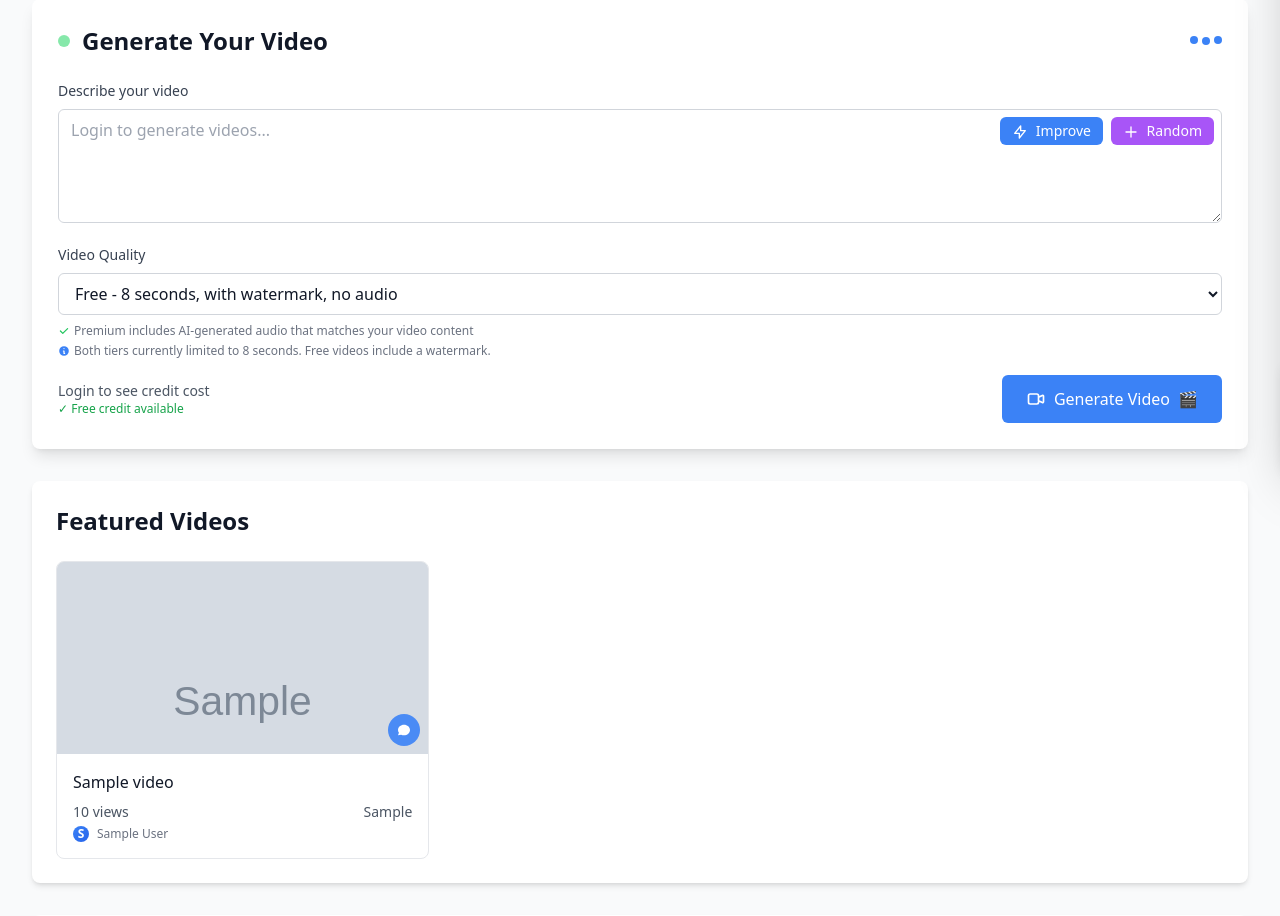
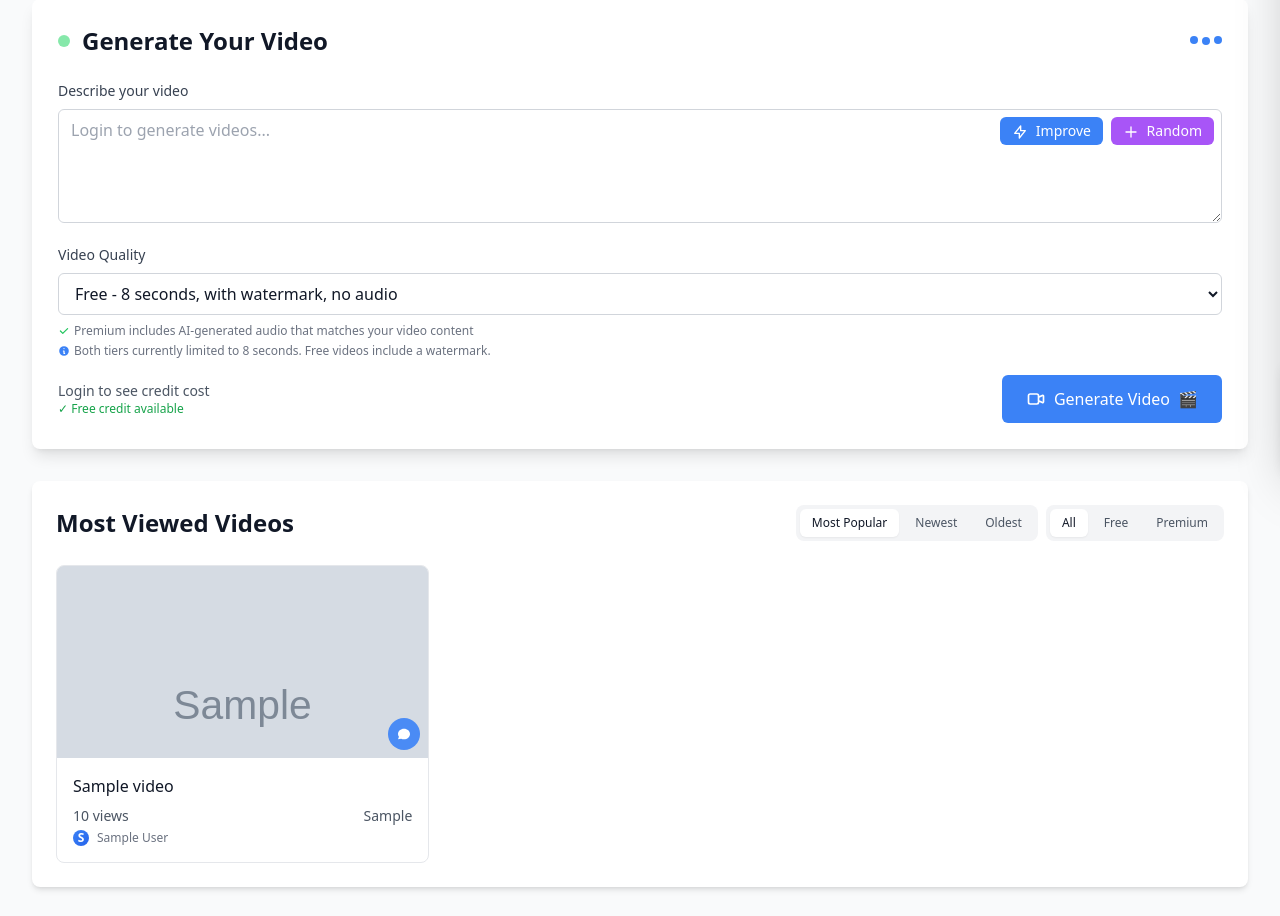
Before and after one commit to kastelica/prompttovideo, a Flask app: page / in a window 1280 px wide. Shown: the part 333-1249 px from the top of the page. Run offline with Flask 3, Linux system fonts and the light colour scheme; tables that the repository leaves empty hold one stand-in row (values such as "Sample post"); grey boxes marked "Sample" are stand-in pictures; some libraries are stand-ins or nearby versions.

Commit message:
index sorting

```diff
--- a/app/main/routes.py
+++ b/app/main/routes.py
@@ -11,21 +11,42 @@ from datetime import datetime
 @bp.route('/')
 def index():
     """Home page with video generation form"""
-    # Get videos that are public, completed, and have GCS URLs (preferred)
-    featured_videos = Video.query.join(User).filter(
+    # Get sorting and filtering parameters
+    sort_by = request.args.get('sort', 'popular')  # popular, newest, oldest
+    quality_filter = request.args.get('quality', 'all')  # all, free, premium
+
+    # Base query for public, completed videos
+    base_query = Video.query.join(User).filter(
         Video.public == True,
-        Video.status == 'completed',
+        Video.status == 'completed'
+    )
+
+    # Apply quality filter
+    if quality_filter == 'free':
+        base_query = base_query.filter(Video.quality == 'free')
+    elif quality_filter == 'premium':
+        base_query = base_query.filter(Video.quality == 'premium')
+
+    # Apply sorting
+    if sort_by == 'newest':
+        videos_query = base_query.order_by(Video.created_at.desc())
+    elif sort_by == 'oldest':
+        videos_query = base_query.order_by(Video.created_at.asc())
+    else:  # popular (default)
+        videos_query = base_query.order_by(Video.views.desc())
+
+    # Get videos with GCS URLs first (preferred)
+    featured_videos = videos_query.filter(
         Video.gcs_signed_url.isnot(None),
         Video.gcs_signed_url != ''
-    ).order_by(Video.views.desc()).limit(9).all()
+    ).limit(9).all()
 
     # If we don't have enough videos with GCS URLs, add some without
     if len(featured_videos) < 6:
-        additional_videos = Video.query.join(User).filter(
-            Video.public == True,
-            Video.status == 'completed',
+        additional_query = videos_query.filter(
             Video.gcs_signed_url.is_(None)
-        ).order_by(Video.views.desc()).limit(6 - len(featured_videos)).all()
+        ).limit(6 - len(featured_videos))
+        additional_videos = additional_query.all()
         featured_videos.extend(additional_videos)
 
     # Limit to 9 total videos
@@ -35,7 +56,9 @@ def index():
 
     return render_template('main/index.html',
                          featured_videos=featured_videos,
-                         prompt_packs=prompt_packs)
+                         prompt_packs=prompt_packs,
+                         current_sort=sort_by,
+                         current_quality=quality_filter)
 
 @bp.route('/prompt-packs')
 def prompt_packs():
--- a/app/templates/main/index.html
+++ b/app/templates/main/index.html
@@ -169,7 +169,58 @@
 <!-- Featured Videos -->
 {% if featured_videos %}
 <div class="bg-white dark:bg-dark-800 rounded-lg shadow-md p-4 md:p-6 mb-6 md:mb-8 mx-4 md:mx-0">
-    <h2 class="text-xl md:text-2xl font-semibold mb-4 md:mb-6 text-gray-900 dark:text-gray-100">Featured Videos</h2>
+    <div class="flex flex-col sm:flex-row sm:items-center sm:justify-between mb-4 md:mb-6">
+        <h2 class="text-xl md:text-2xl font-semibold text-gray-900 dark:text-gray-100 mb-4 sm:mb-0">
+            {% if current_sort == 'newest' %}
+                Latest Videos
+            {% elif current_sort == 'oldest' %}
+                Oldest Videos
+            {% else %}
+                Most Viewed Videos
+            {% endif %}
+        </h2>
+
+        <!-- Sorting and Filtering Controls -->
+        <div class="flex flex-wrap gap-2">
+            <!-- Sort Options -->
+            <div class="flex items-center space-x-1 bg-gray-100 dark:bg-dark-700 rounded-lg p-1">
+                <button
+                    onclick="updateVideoSort('popular')"
+                    class="px-3 py-1.5 text-xs font-medium rounded-md transition-colors {% if current_sort == 'popular' %}bg-white dark:bg-dark-600 text-gray-900 dark:text-gray-100 shadow-sm{% else %}text-gray-600 dark:text-gray-400 hover:text-gray-900 dark:hover:text-gray-100{% endif %}">
+                    Most Popular
+                </button>
+                <button
+                    onclick="updateVideoSort('newest')"
+                    class="px-3 py-1.5 text-xs font-medium rounded-md transition-colors {% if current_sort == 'newest' %}bg-white dark:bg-dark-600 text-gray-900 dark:text-gray-100 shadow-sm{% else %}text-gray-600 dark:text-gray-400 hover:text-gray-900 dark:hover:text-gray-100{% endif %}">
+                    Newest
+                </button>
+                <button
+                    onclick="updateVideoSort('oldest')"
+                    class="px-3 py-1.5 text-xs font-medium rounded-md transition-colors {% if current_sort == 'oldest' %}bg-white dark:bg-dark-600 text-gray-900 dark:text-gray-100 shadow-sm{% else %}text-gray-600 dark:text-gray-400 hover:text-gray-900 dark:hover:text-gray-100{% endif %}">
+                    Oldest
+                </button>
+            </div>
+
+            <!-- Quality Filter -->
+            <div class="flex items-center space-x-1 bg-gray-100 dark:bg-dark-700 rounded-lg p-1">
+                <button
+                    onclick="updateVideoQuality('all')"
+                    class="px-3 py-1.5 text-xs font-medium rounded-md transition-colors {% if current_quality == 'all' %}bg-white dark:bg-dark-600 text-gray-900 dark:text-gray-100 shadow-sm{% else %}text-gray-600 dark:text-gray-400 hover:text-gray-900 dark:hover:text-gray-100{% endif %}">
+                    All
+                </button>
+                <button
+                    onclick="updateVideoQuality('free')"
+                    class="px-3 py-1.5 text-xs font-medium rounded-md transition-colors {% if current_quality == 'free' %}bg-white dark:bg-dark-600 text-gray-900 dark:text-gray-100 shadow-sm{% else %}text-gray-600 dark:text-gray-400 hover:text-gray-900 dark:hover:text-gray-100{% endif %}">
+                    Free
+                </button>
+                <button
+                    onclick="updateVideoQuality('premium')"
+                    class="px-3 py-1.5 text-xs font-medium rounded-md transition-colors {% if current_quality == 'premium' %}bg-white dark:bg-dark-600 text-gray-900 dark:text-gray-100 shadow-sm{% else %}text-gray-600 dark:text-gray-400 hover:text-gray-900 dark:hover:text-gray-100{% endif %}">
+                    Premium
+                </button>
+            </div>
+        </div>
+    </div>
     <div class="grid grid-cols-1 sm:grid-cols-2 lg:grid-cols-3 gap-4 md:gap-6">
         {% for video in featured_videos %}
         <div class="border border-gray-200 dark:border-dark-700 rounded-lg overflow-hidden hover:shadow-lg transition-shadow bg-white dark:bg-dark-700" data-video-id="{{ video.id }}" data-video-prompt="{{ video.prompt }}" data-video-date="{{ video.created_at.strftime('%B %d, %Y') }}">
@@ -1792,5 +1843,32 @@ document.addEventListener('DOMContentLoaded', function() {
             setInterval(updateAdjective, 3000);
         }, 2000); // Start after 2 seconds
     }
+
+    // ===== VIDEO SORTING AND FILTERING =====
+    function updateVideoSort(sortBy) {
+        const currentUrl = new URL(window.location);
+        currentUrl.searchParams.set('sort', sortBy);
+
+        // Preserve quality filter if it exists
+        const qualityFilter = currentUrl.searchParams.get('quality');
+        if (qualityFilter) {
+            currentUrl.searchParams.set('quality', qualityFilter);
+        }
+
+        window.location.href = currentUrl.toString();
+    }
+
+    function updateVideoQuality(quality) {
+        const currentUrl = new URL(window.location);
+        currentUrl.searchParams.set('quality', quality);
+
+        // Preserve sort filter if it exists
+        const sortFilter = currentUrl.searchParams.get('sort');
+        if (sortFilter) {
+            currentUrl.searchParams.set('sort', sortFilter);
+        }
+
+        window.location.href = currentUrl.toString();
+    }
 </script>
 {% endblock %}
```
